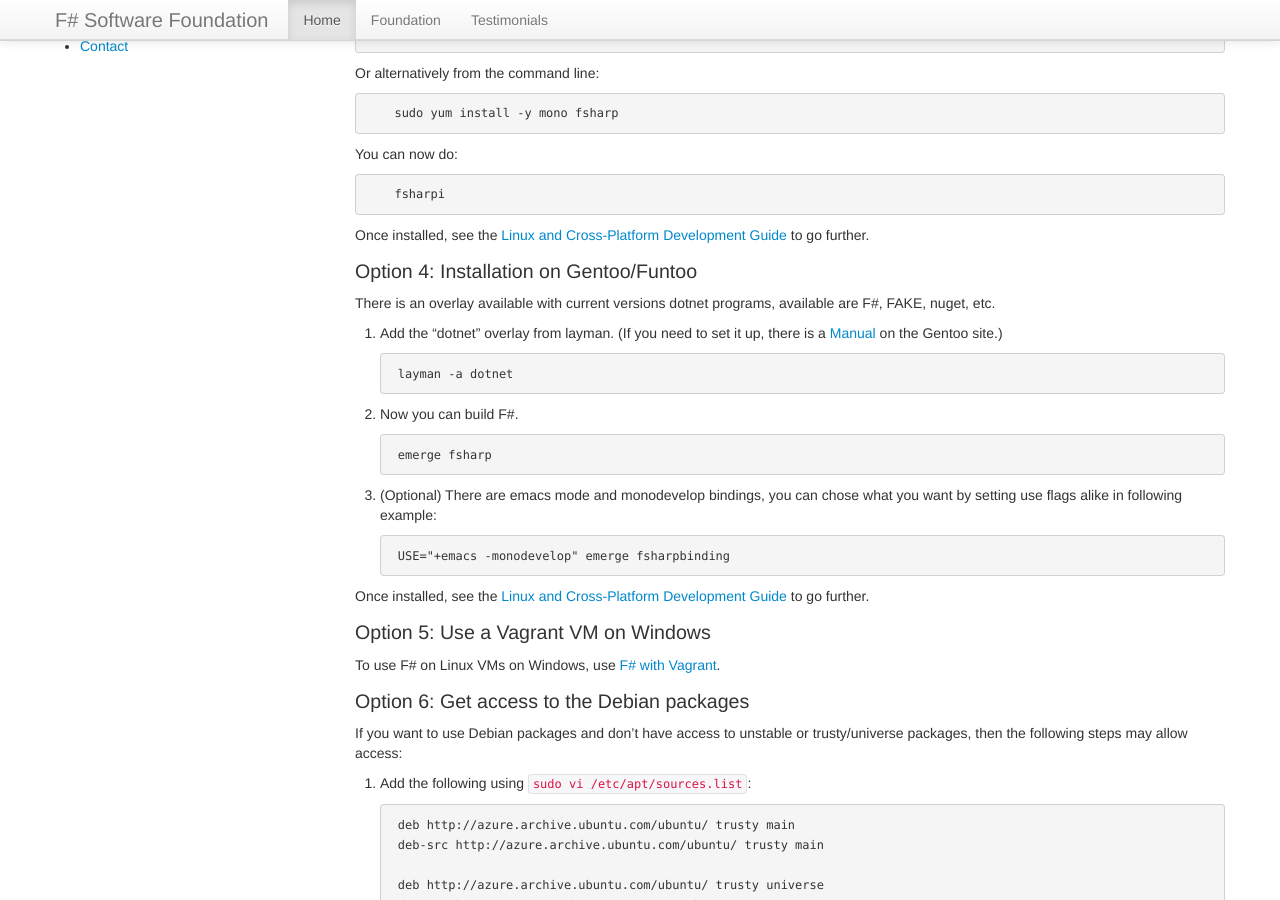
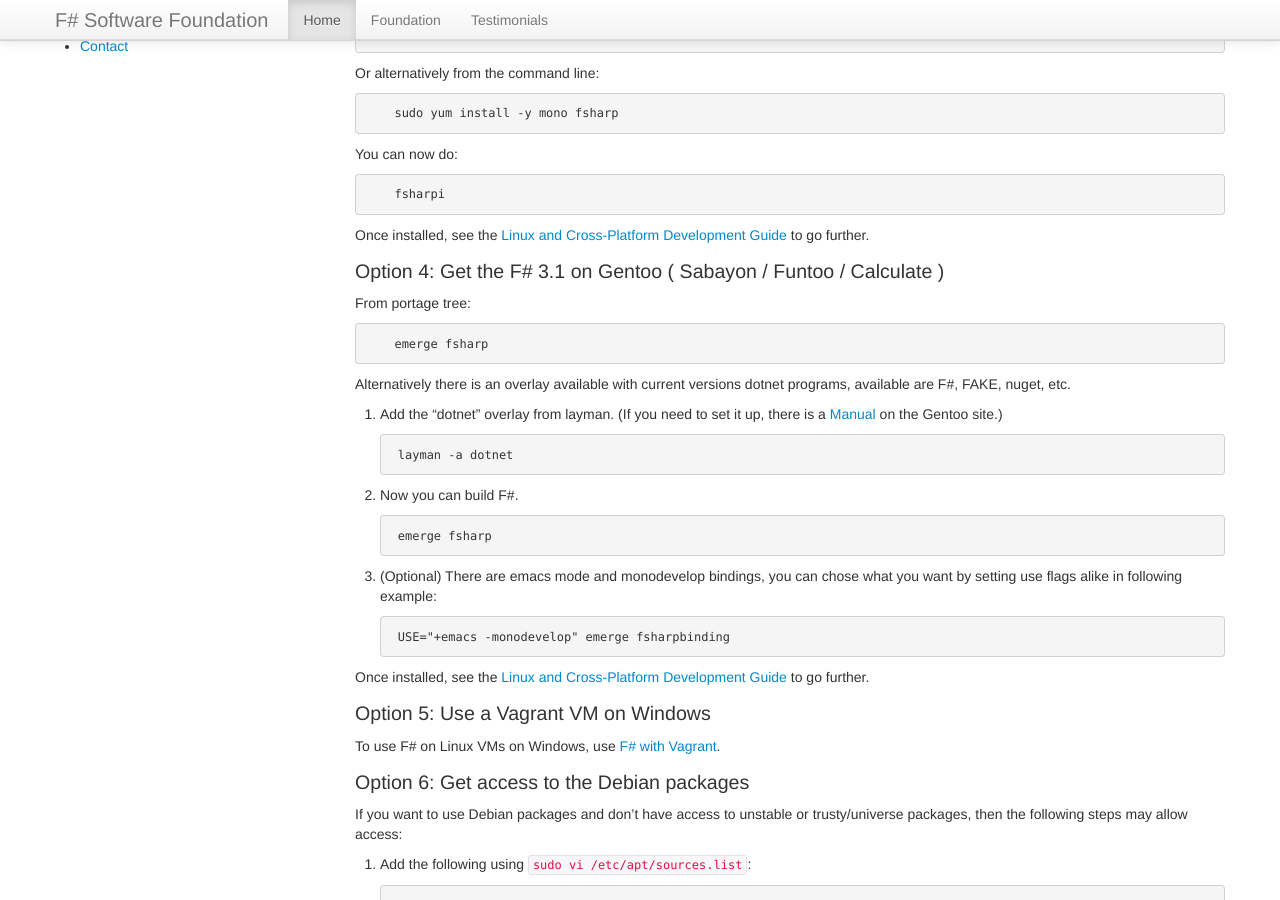
Before and after one commit to fsharp/fsharp.org, a Jekyll site: the page built from use/linux/index.md, in a window 1280 px wide and 900 px high, scrolled down 1179 px. Built offline with Jekyll 4.4.1, drawn with Linux system fonts in a browser that asks for light colours; nearby versions of some CDN libraries; some web fonts are replaced; comment, search, counter and statistics services are not loaded.

Commit message:
Update index.md

```diff
--- a/use/linux/index.md
+++ b/use/linux/index.md
@@ -87,9 +87,13 @@
 go further.
 
 
-### Option 4: Installation on Gentoo/Funtoo
+### Option 4: Get the F# 3.1 on Gentoo ( Sabayon / Funtoo / Calculate )
 
-There is an overlay available with current versions dotnet programs, available are F#, FAKE, nuget, etc.
+From portage tree:
+
+        emerge fsharp
+
+Alternatively there is an overlay available with current versions dotnet programs, available are F#, FAKE, nuget, etc.
 
 1. Add the "dotnet" overlay from layman. (If you need to set it up, there is a [Manual](http://www.gentoo.org/proj/en/overlays/userguide.xml) on the Gentoo site.)
 
```
